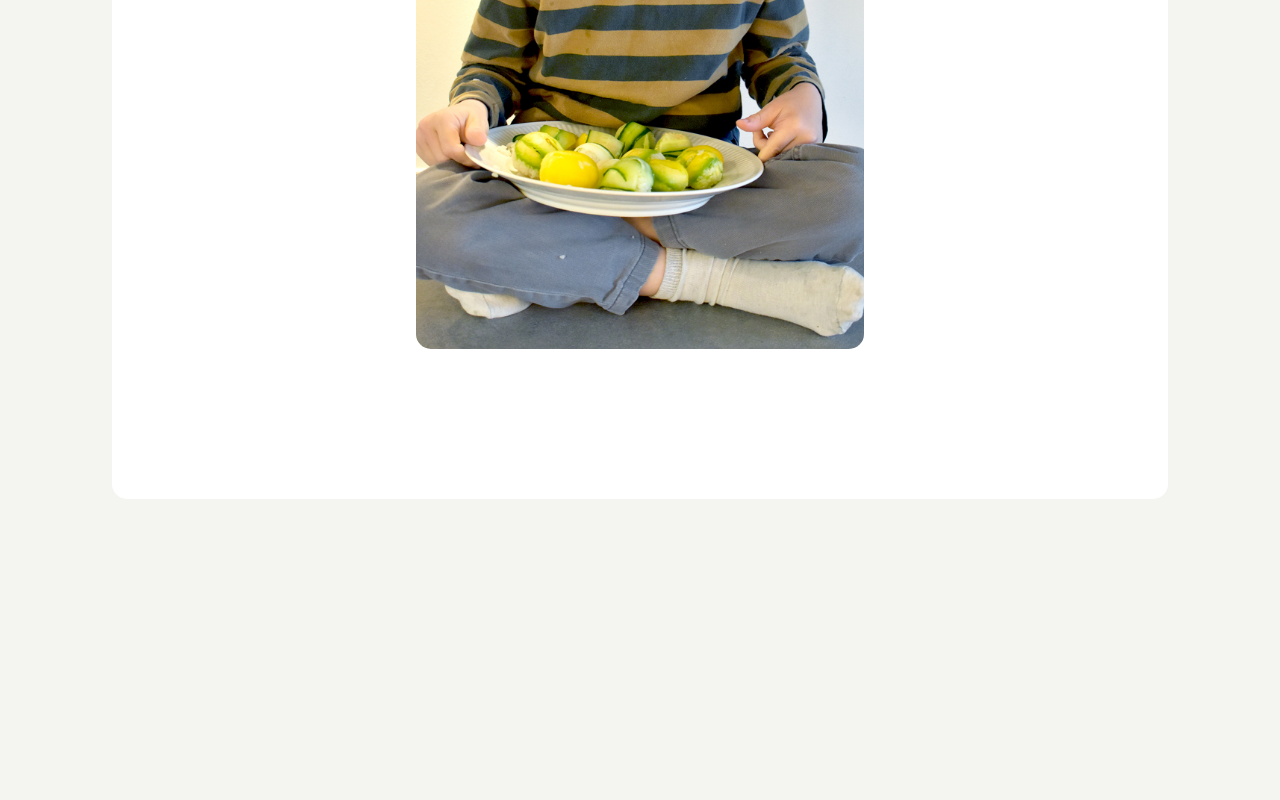
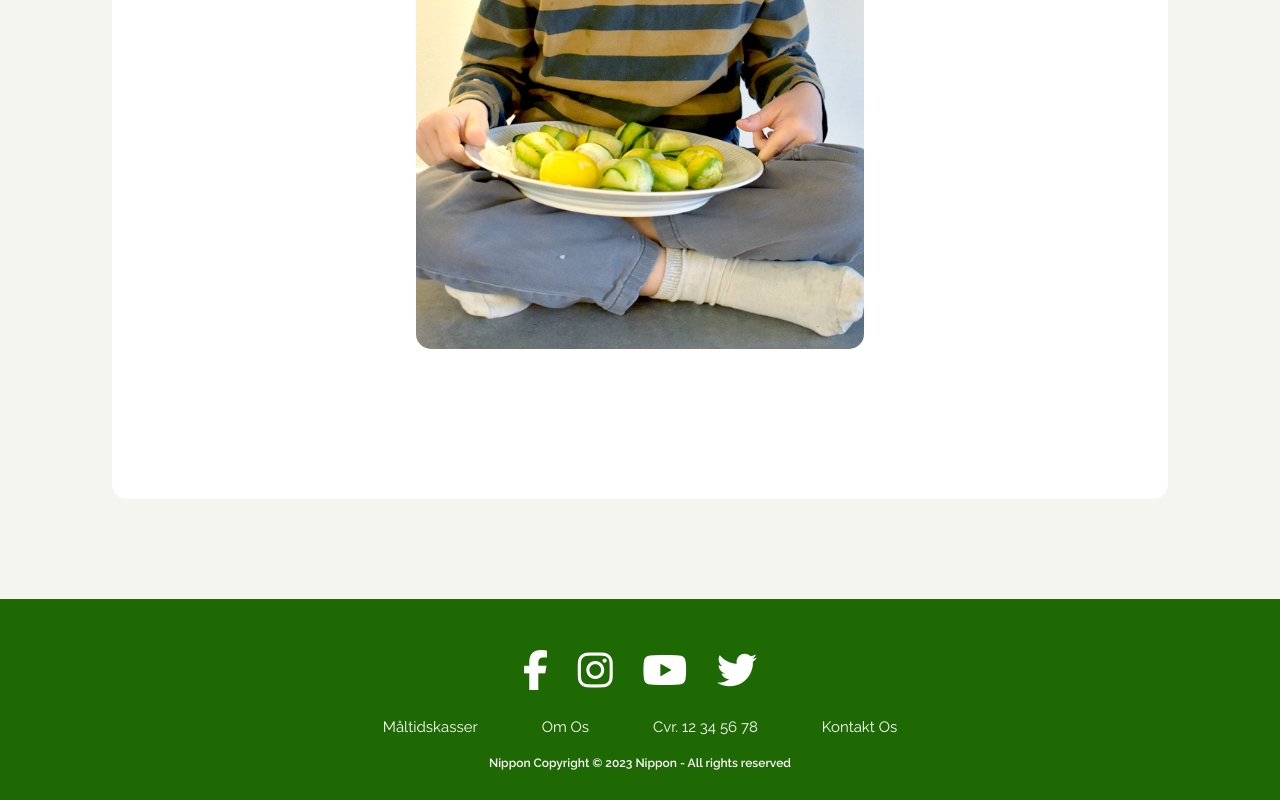
Before and after one commit to Ikasy/nippon, a plain HTML site: page riskugler.html in a window 1280 px wide. Shown: the part 3093-3893 px from the top of the page. Before the commit the page ends 3642 px from the top, so only its background shows below. Drawn offline with Linux system fonts and the light colour scheme.

Commit message:
indsat links i footer

```diff
--- a/riskugler.html
+++ b/riskugler.html
@@ -1,5 +1,6 @@
 <!DOCTYPE html>
 <html lang="en">
+
 <head>
     <meta charset="UTF-8">
     <meta name="viewport" content="width=device-width, initial-scale=1.0">
@@ -10,6 +11,7 @@
     <link rel="icon" href="media/nipponlogo.png">
     <script src="https://kit.fontawesome.com/6978fc69bd.js" crossorigin="anonymous"></script>
 </head>
+
 <body>
     <header>
         <nav>
@@ -20,7 +22,7 @@
                 <a href="opskrifter.html">Opskrifter</a>
                 <a href="maltidskasser.html">Måltidskasser</a>
 
-                <div class="menu-dropdown" onclick = "openDropdown()">
+                <div class="menu-dropdown" onclick="openDropdown()">
                     <a id="omjs" href="#">Om<img id="dropdownikon" src="media/pilned.png" alt="Dropdown menu"></a>
                     <div class="dropdown-list" id="omlist">
                         <div>
@@ -157,9 +159,11 @@
                             Antal personer:<br>
                         </p>
                         <div id="portiontaeller">
-                            <img id="minus" onclick="fjernPortioner()" src="media/Minusikon.png" alt="Fjern mængde af portioner">
+                            <img id="minus" onclick="fjernPortioner()" src="media/Minusikon.png"
+                                alt="Fjern mængde af portioner">
                             <p id="portioner"></p>
-                            <img id="plus" onclick="tilfoejPortioner()" src="media/plusikon.png" alt="Tilføj flere portioner">
+                            <img id="plus" onclick="tilfoejPortioner()" src="media/plusikon.png"
+                                alt="Tilføj flere portioner">
                         </div>
 
 
@@ -182,7 +186,9 @@
         <div id="sushiopskrift">
             <div class="voksenlayout">
                 <h3 class="tal">1</h3>
-                    <p>Kog risene efter anvisningen på pakken. Bland sukker og risvineddike til en jævn blanding. Lad risene køle af spredt ud på en ren bradepande. Når de er kølige, dryp eddikeblandingen ligeligt over dem.</p>
+                <p>Kog risene efter anvisningen på pakken. Bland sukker og risvineddike til en jævn blanding. Lad risene
+                    køle af spredt ud på en ren bradepande. Når de er kølige, dryp eddikeblandingen ligeligt over dem.
+                </p>
                 <div class="videoknap" onclick="toggleDrypRis();">Jeg kan selv:</div>
             </div>
 
@@ -193,7 +199,8 @@
                     </video>
                 </div>
                 <div class="børnetekst">
-                    <div class="videoknap" onclick="toggleVideo('drypRisVideo')"><img class="playpause" src="media/playpause.png" alt="play/pause"></div>
+                    <div class="videoknap" onclick="toggleVideo('drypRisVideo')"><img class="playpause"
+                            src="media/playpause.png" alt="play/pause"></div>
                     <h3 class="margintop30">Jeg kan selv:</h3>
                     <p>røre sukker og eddike sammen i en skål. Dryppe det på de kølede ris</p>
                 </div>
@@ -204,7 +211,9 @@
 
             <div class="voksenlayout">
                 <h3 class="tal">2</h3>
-                    <p>Kog risene efter anvisningen på pakken. Bland sukker og risvineddike til en jævn blanding. Lad risene køle af spredt ud på en ren bradepande. Når de er kølige, dryp eddikeblandingen ligeligt over dem.</p>
+                <p>Kog risene efter anvisningen på pakken. Bland sukker og risvineddike til en jævn blanding. Lad risene
+                    køle af spredt ud på en ren bradepande. Når de er kølige, dryp eddikeblandingen ligeligt over dem.
+                </p>
                 <div class="videoknap" onclick="toggleFyld();">Jeg kan selv:</div>
             </div>
             <div class="børnelayout" id="fyld">
@@ -214,7 +223,8 @@
                     </video>
                 </div>
                 <div class="børnetekst">
-                    <div class="videoknap" onclick="toggleVideo('fyldVideo')"><img class="playpause" src="media/playpause.png" alt="play/pause"></div>
+                    <div class="videoknap" onclick="toggleVideo('fyldVideo')"><img class="playpause"
+                            src="media/playpause.png" alt="play/pause"></div>
                     <h3 class="margintop30">Jeg kan selv:</h3>
                     <p>Skære avokado, rive agurk, pille rejer</p>
                 </div>
@@ -225,7 +235,9 @@
 
             <div class="voksenlayout">
                 <h3 class="tal">3</h3>
-                <p>Kog risene efter anvisningen på pakken. Bland sukker og risvineddike til en jævn blanding. Lad risene køle af spredt ud på en ren bradepande. Når de er kølige, dryp eddikeblandingen ligeligt over dem.</p>
+                <p>Kog risene efter anvisningen på pakken. Bland sukker og risvineddike til en jævn blanding. Lad risene
+                    køle af spredt ud på en ren bradepande. Når de er kølige, dryp eddikeblandingen ligeligt over dem.
+                </p>
                 <div class="videoknap" onclick="toggleBland();">Jeg kan selv:</div>
             </div>
             <div class="børnelayout" id="bland">
@@ -235,7 +247,8 @@
                     </video>
                 </div>
                 <div class="børnetekst">
-                    <div class="videoknap" onclick="toggleVideo('blandVideo')"><img class="playpause" src="media/playpause.png" alt="play/pause"></div>
+                    <div class="videoknap" onclick="toggleVideo('blandVideo')"><img class="playpause"
+                            src="media/playpause.png" alt="play/pause"></div>
                     <h3 class="margintop30">Jeg kan selv:</h3>
                     <p>Blande ris med rejer, laks og grøntsager</p>
                 </div>
@@ -248,7 +261,9 @@
 
             <div class="voksenlayout">
                 <h3 class="tal">4</h3>
-                <p>Kog risene efter anvisningen på pakken. Bland sukker og risvineddike til en jævn blanding. Lad risene køle af spredt ud på en ren bradepande. Når de er kølige, dryp eddikeblandingen ligeligt over dem.</p>
+                <p>Kog risene efter anvisningen på pakken. Bland sukker og risvineddike til en jævn blanding. Lad risene
+                    køle af spredt ud på en ren bradepande. Når de er kølige, dryp eddikeblandingen ligeligt over dem.
+                </p>
                 <div class="videoknap" onclick="toggleKugle();">Jeg kan selv:</div>
             </div>
             <div class="børnelayout" id="kugle">
@@ -258,9 +273,11 @@
                     </video>
                 </div>
                 <div class="børnetekst">
-                     <div class="videoknap" onclick="toggleVideo('kugleVideo')"><img class="playpause" src="media/playpause.png" alt="play/pause"></div>
+                    <div class="videoknap" onclick="toggleVideo('kugleVideo')"><img class="playpause"
+                            src="media/playpause.png" alt="play/pause"></div>
                     <h3 class="margintop30">Jeg kan selv:</h3>
-                    <p>Lægge strimler af agurk, mango eller laks på husholdningsfilm, trille ris til kugle og lægge ovenpå og dreje filmen stramt om fyldet.</p>
+                    <p>Lægge strimler af agurk, mango eller laks på husholdningsfilm, trille ris til kugle og lægge
+                        ovenpå og dreje filmen stramt om fyldet.</p>
                 </div>
             </div>
 
@@ -271,7 +288,33 @@
 
         </div>
 
+        <footer>
+            <div class="footeraddon">
+                <div class="række">
+                    <a href="#"><i class="fa fa-facebook"></i></a>
+                    <a href="#"><i class="fa fa-instagram"></i></a>
+                    <a href="#"><i class="fa fa-youtube"></i></a>
+                    <a href="#"><i class="fa fa-twitter"></i></a>
+                </div>
 
+                <div class="række">
+                    <ul>
+                        <li><a href="maltidskasser.html">Måltidskasser</a></li>
+                        <li><a href="omos.html">Om Os</a></li>
+                        <li><a href="#">Cvr. 12 34 56 78</a></li>
+                        <li><a href="#">Kontakt Os</a></li>
+                    </ul>
+                </div>
+
+
+                <h4>
+                    Nippon Copyright © 2023 Nippon - All rights reserved
+                </h4>
+
+
+
+            </div>
+        </footer>
 
 
 
```
Also changed, not shown: børnekassebestilling.html (+2 -2 lines), index.html (+2 -2 lines), kurv.html (+2 -2 lines), loginsignup.html (+2 -2 lines), maltidskasser.html (+2 -2 lines), omjapanmad.html (+2 -2 lines), omos.html (+2 -2 lines), opskrifter.html (+2 -2 lines). Lines whose indentation alone changed are shown as unchanged.
